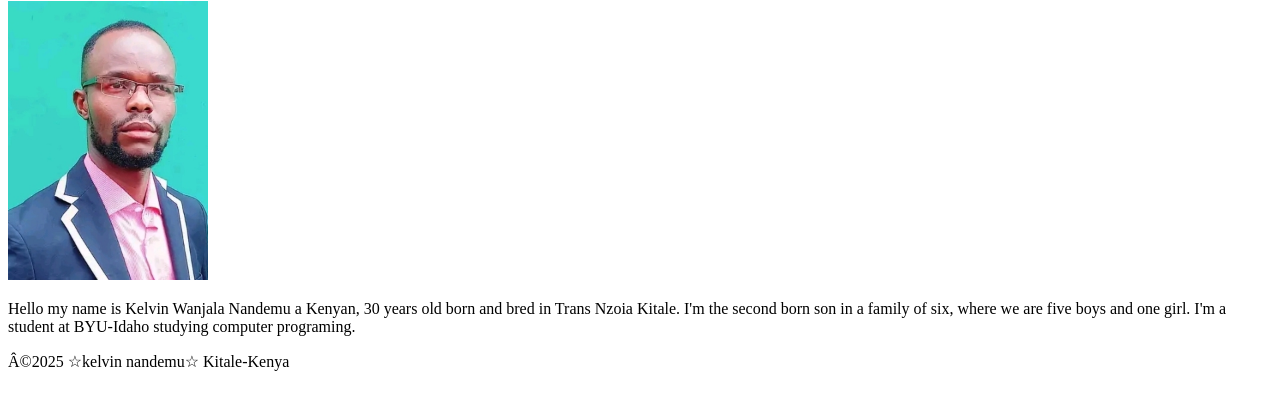
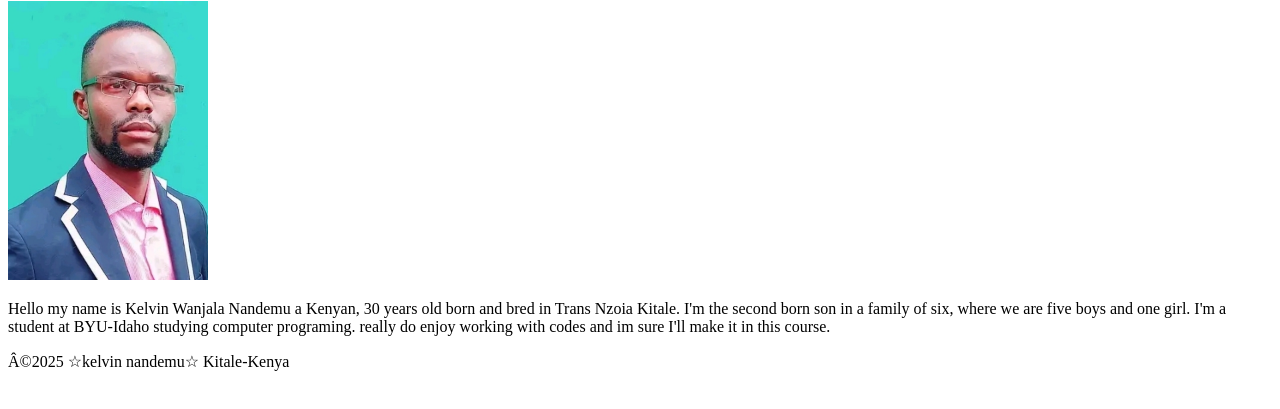
Before and after one commit to knandemu/wdd130, a plain HTML site: page index.html in a window 1280 px wide. Shown: the part 105-514 px from the top of the page. Drawn offline with Linux system fonts and the light colour scheme.

Commit message:
additional bio info

```diff
--- a/index.html
+++ b/index.html
@@ -16,7 +16,8 @@
             <img src="images/profile.jpg " alt="Hello kelvin nandemu" width="200">
             <p>Hello my name is Kelvin Wanjala Nandemu a Kenyan, 30 years old born and bred in Trans Nzoia Kitale.
                 I'm the second born son in a family of six,  where we are five boys and one girl. I'm a student at
-                BYU-Idaho studying computer programing.
+                BYU-Idaho studying computer programing. <I></I> really do enjoy working with codes and im sure I'll make
+                it in this course.
             </p>
         </main>
         <footer>©2025 <span>&#9734;</span>kelvin nandemu<span>&#9734;</span> Kitale-Kenya</footer>
```
